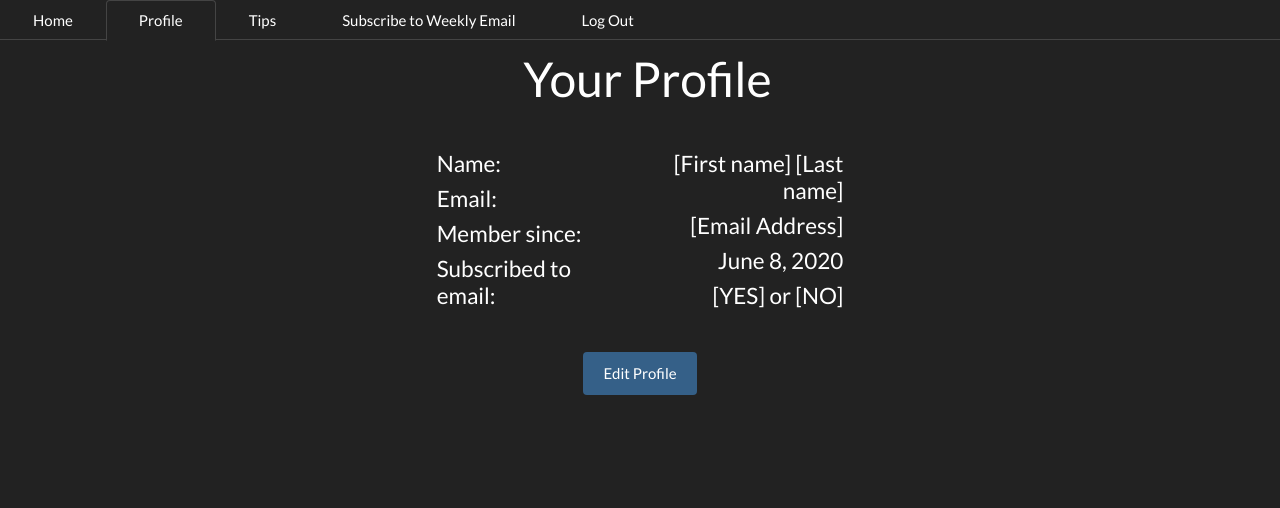
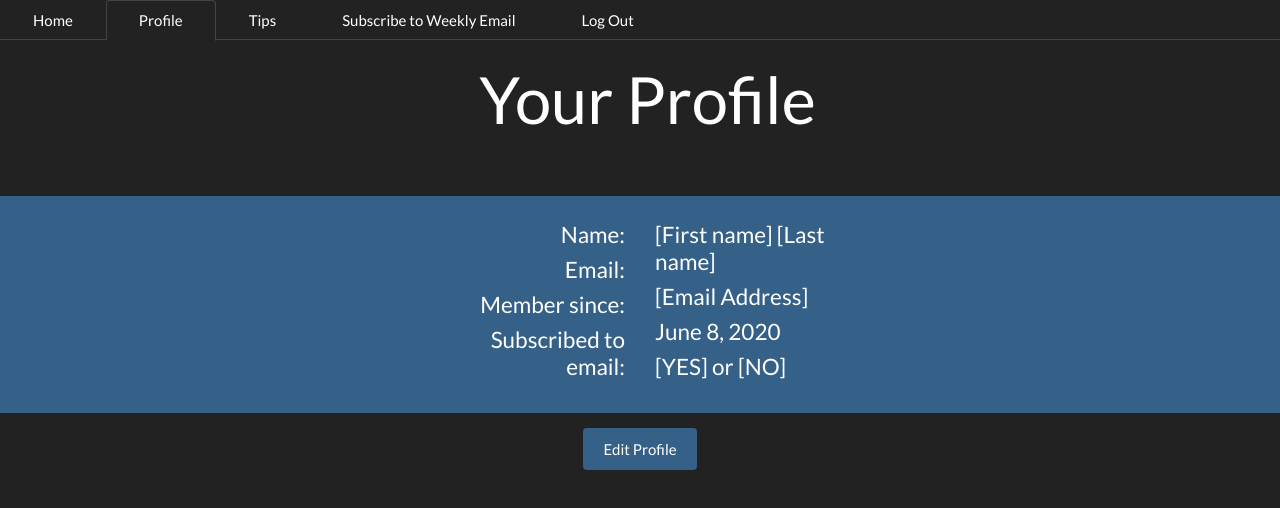
Before and after one commit to nilsenjon/BudgetApp_CS380_project, a plain HTML site: page profile.html in a window 1280 px wide. Drawn offline with nearby package versions, Linux system fonts and the light colour scheme.

Commit message:
Add files via upload

```diff
--- a/assets/css/profile.css
+++ b/assets/css/profile.css
@@ -1,18 +1,21 @@
 #title-prof {
-    padding-top:10px;
-    padding-bottom:10px;
+    padding-top:20px;
+    padding-bottom:50px;
     padding-left:15px;
     text-align:center;
+    font-size: 65px;
 }
 
 .info {
     padding-top:25px;
     padding-bottom:25px;
+    background-color: rgb(53,96,136);
 }
 
 #pro-edit {
     text-align:center;
     padding:10px;
+    padding-top:15px;
 }
 
 #myBtn {
@@ -91,5 +94,9 @@
 }
 
 .disp {
-    text-align:right;
+    text-align:left;
 }
+
+.titles {
+    text-align: right;
+}
--- a/assets/css/tips.css
+++ b/assets/css/tips.css
@@ -96,3 +96,9 @@ div.tips-title {
 .tips-accor {
     padding-top:20px;
 }
+
+.head {
+    font-size: 18px;
+    padding-bottom: 3px;
+    font-weight: 500;
+}
```
